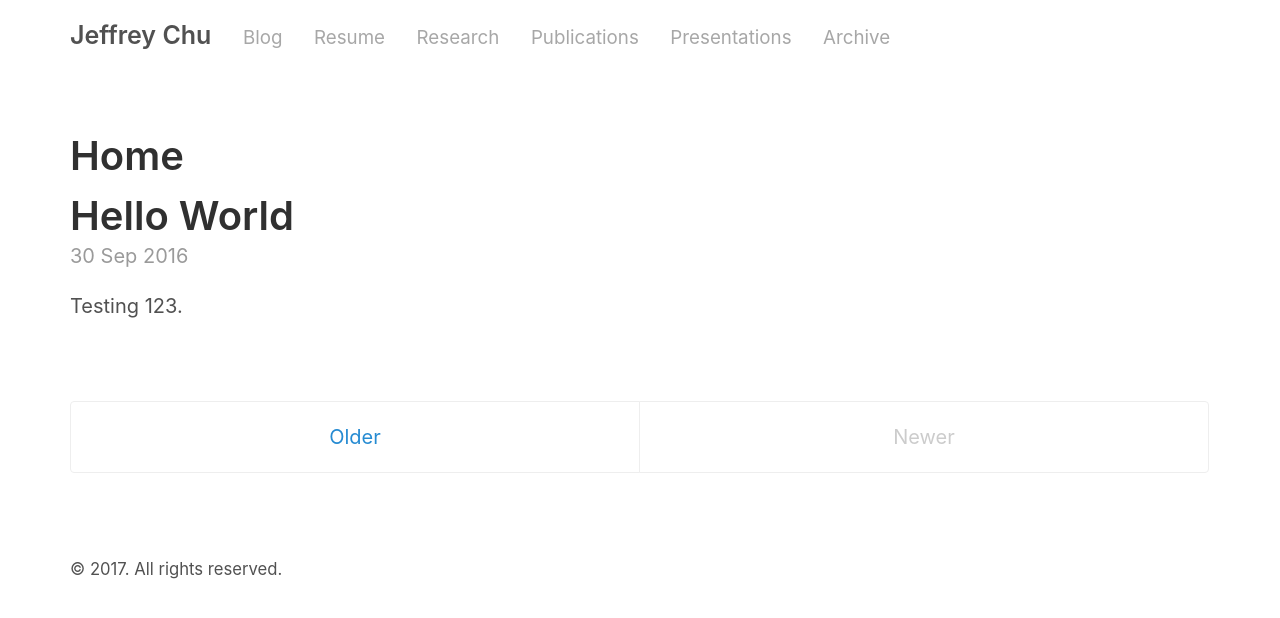
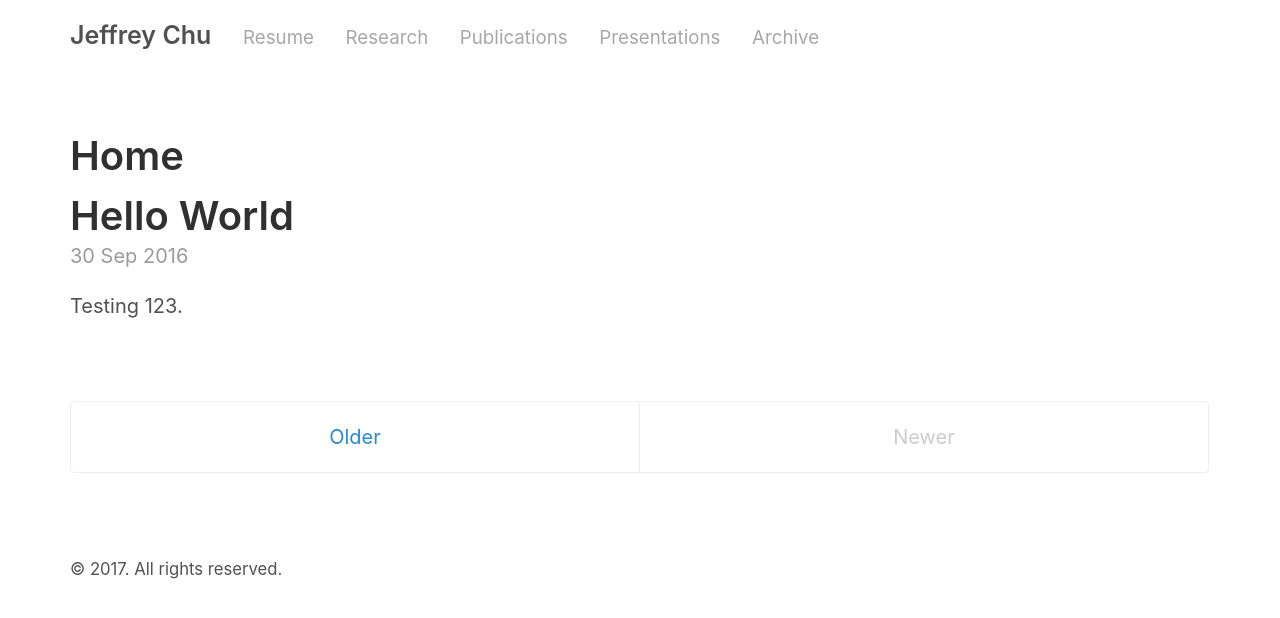
Before and after one commit to jeffrey-chu/jeffrey-chu.github.io, a Jekyll site: the page built from index.html, in a window 1280 px wide. Shown: the top 618 px of the page. Built offline with Jekyll 4.4.1, drawn with Linux system fonts in a browser that asks for light colours; the list of posts is cut into pages by our own code.

Commit message:
Update _config.yml

```diff
--- a/_config.yml
+++ b/_config.yml
@@ -9,7 +9,6 @@ paginate:            1
 baseurl:             ""
 
 pages_list:
-  Blog: '/blog'
   Resume: '/about'
   Research: '/research'
   Publications: '/pub'
```
